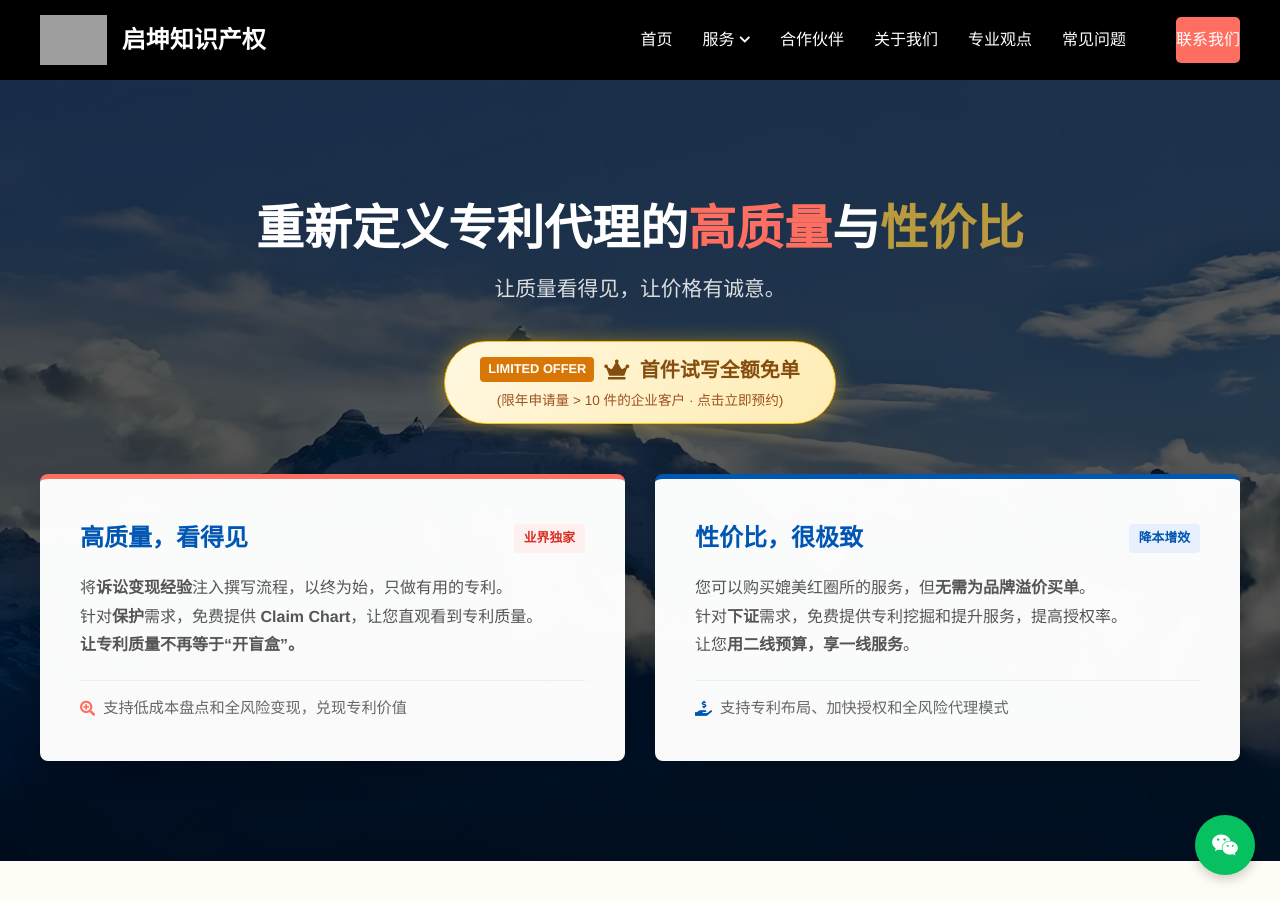
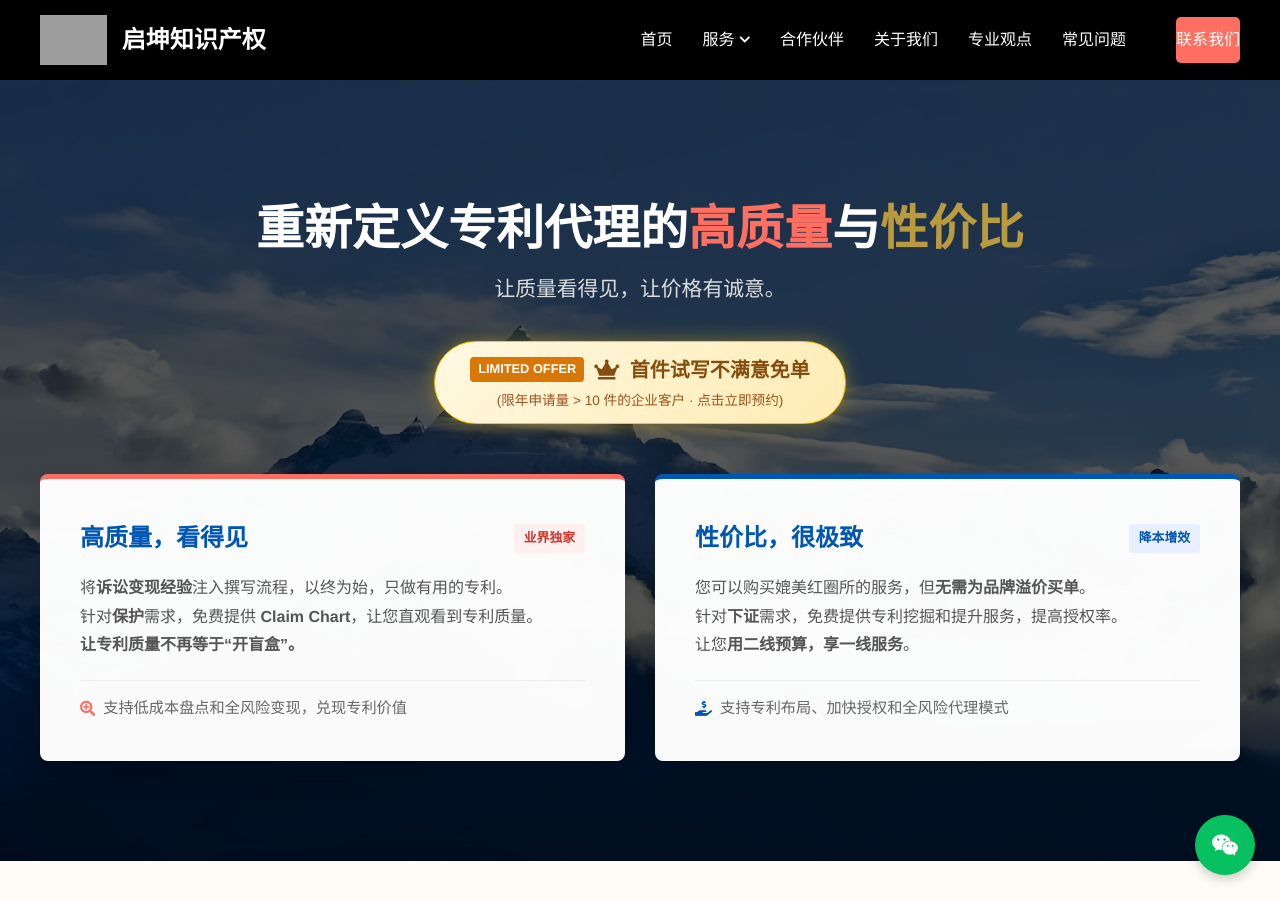
Before and after one commit to inventmain/qikunip, a Jekyll site: the page index.html, which Jekyll copies as it is, in a window 1280 px wide and 900 px high. Built offline with Jekyll 4.4.1, drawn with Linux system fonts in a browser that asks for light colours; grey boxes are pictures that could not be loaded.

Commit message:
Update index.html

```diff
--- a/index.html
+++ b/index.html
@@ -3,7 +3,7 @@
 <head>
     <meta charset="UTF-8">
     <meta name="viewport" content="width=device-width, initial-scale=1.0">
-    <meta name="description" content="启坤知识产权由前金杜合伙人领衔，重新定义专利代理的高质量与性价比。我们提供分级定制的专利申请服务：针对下证需求专注授权率提升，针对维权需求通过Claim Chart加强保护。拒绝品牌溢价，首件试写全额免单，让您用二线预算享一线专家服务。">
+    <meta name="description" content="启坤知识产权由前金杜合伙人领衔，重新定义专利代理的高质量与性价比。我们提供分级定制的专利申请服务：针对下证需求专注授权率提升，针对维权需求通过Claim Chart加强保护。拒绝品牌溢价，首件试写不满意免单，让您用二线预算享一线专家服务。">
     <meta name="keywords" content="专利代理, 专利申请, 授权率提升, 专利保护, 高价值专利, 知识产权代理, 专利布局, 专利挖掘, 专利变现, Claim Chart, 启坤知识产权">
     <title>启坤知识产权 - 专业专利申请与代理服务 | 重新定义代理服务的高质量与性价比</title>
     <link rel="icon" href="https://user-assets.sxlcdn.com/images/1191000/FrjHVpeHT7qVJm905hWVKcg62gZx.jpeg">
@@ -275,7 +275,7 @@
                     <div style="display: flex; align-items: center; justify-content: center; gap: 10px;">
                         <span style="background: #D97706; color: white; padding: 2px 8px; border-radius: 4px; font-size: 0.8em; font-weight: bold; text-transform: uppercase;">Limited Offer</span>
                         <span style="font-size: 1.25em; font-weight: bold; color: #854d0e;">
-                            <i class="fas fa-crown" style="margin-right: 5px;"></i> 首件试写全额免单
+                            <i class="fas fa-crown" style="margin-right: 5px;"></i> 首件试写不满意免单
                         </span>
                     </div>
                     <div style="font-size: 0.85em; color: #92400e; margin-top: 4px; opacity: 0.9;">
```
